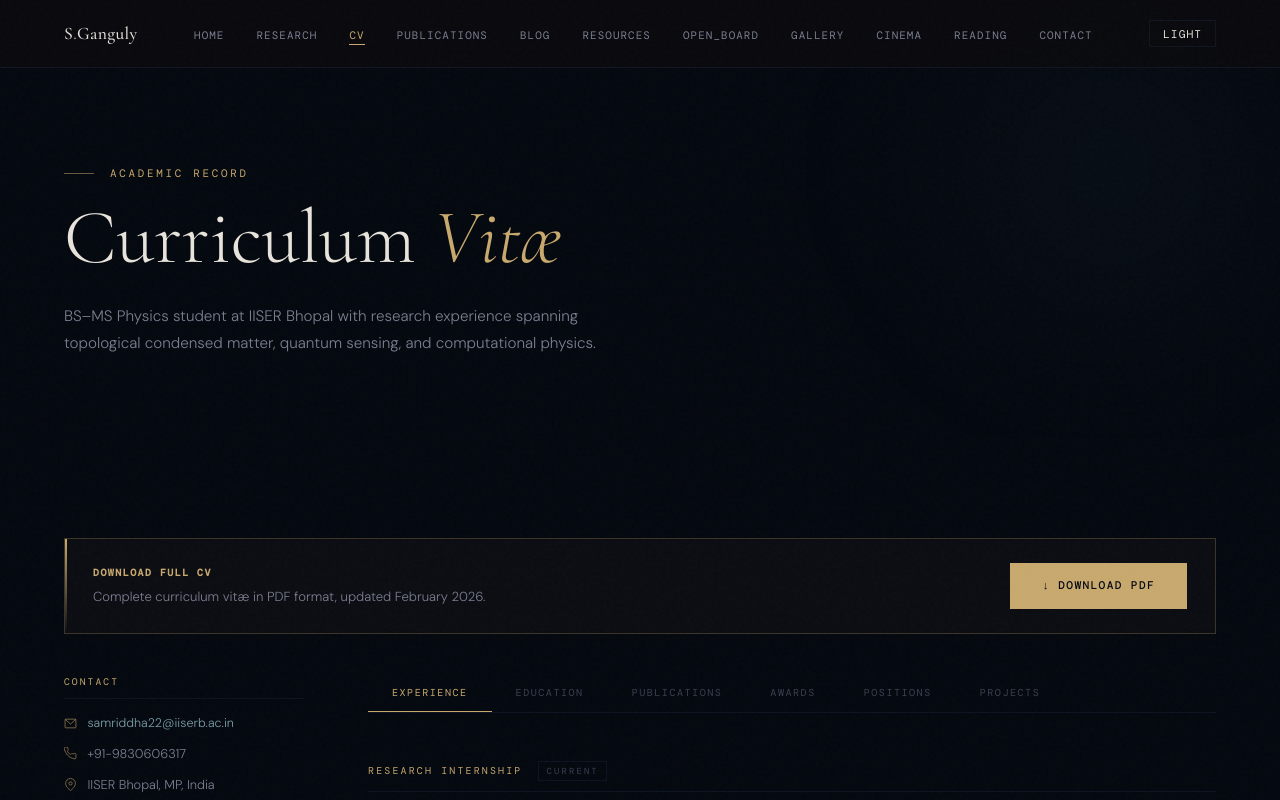
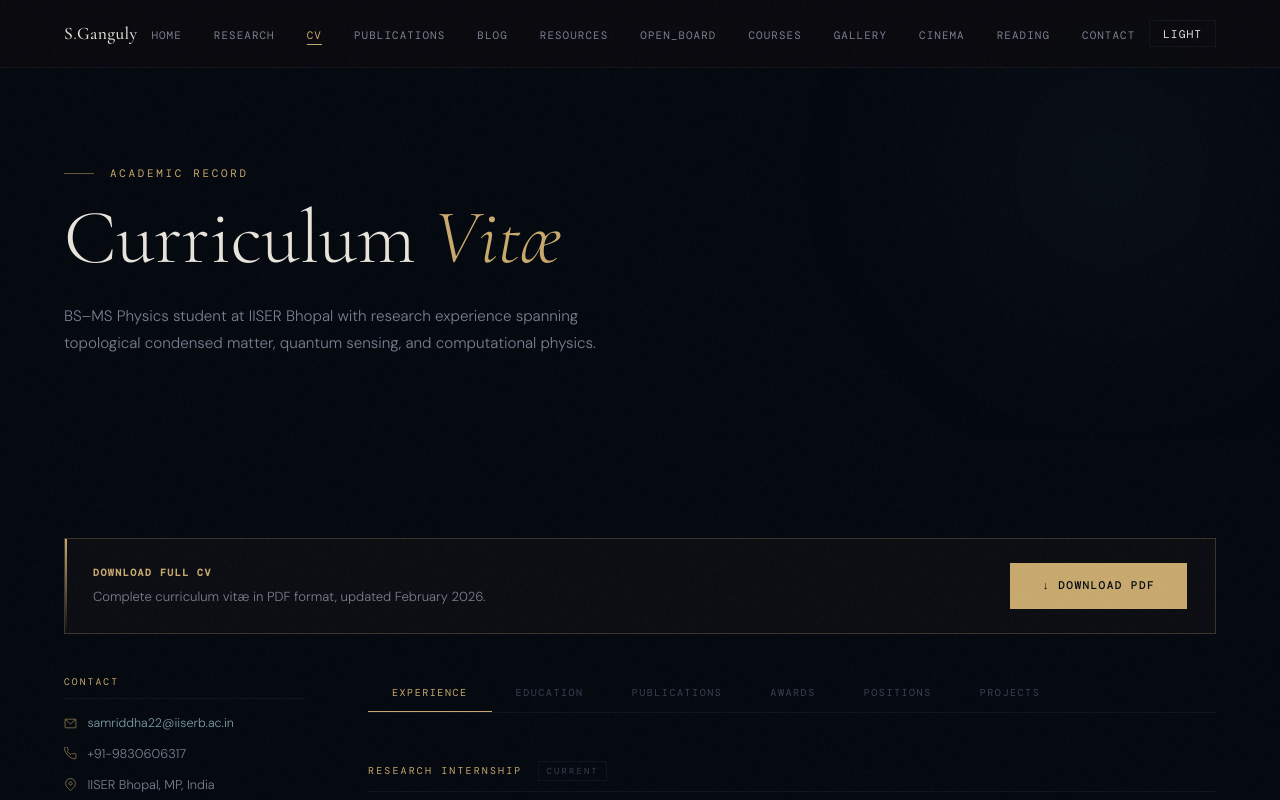
Before and after one commit to samriddhaganguly/samriddhaganguly.github.io, a plain HTML site: page cv/index.html in a window 1280 px wide. Shown: the top 800 px of the page. Drawn offline with nearby package versions, Linux system fonts and the light colour scheme; a web font is replaced by a local one.

Commit message:
Update index.html

```diff
--- a/cv/index.html
+++ b/cv/index.html
@@ -589,6 +589,7 @@
     <li><a href="/blog/">Blog</a></li>
     <li><a href="/resources/">Resources</a></li>
     <li><a href="/open_board/">open_board</a></li>
+        <li><a href="/courses/">Courses</a></li>
     <li><a href="/gallery/">Gallery</a></li>
     <li><a href="/movies/">Cinema</a></li>
     <li><a href="/reading/">Reading</a></li>
```
